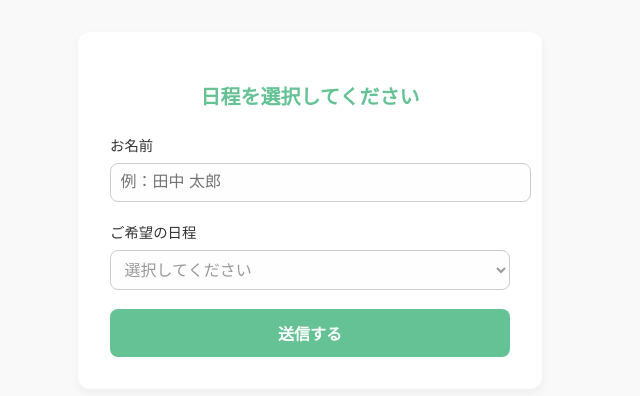
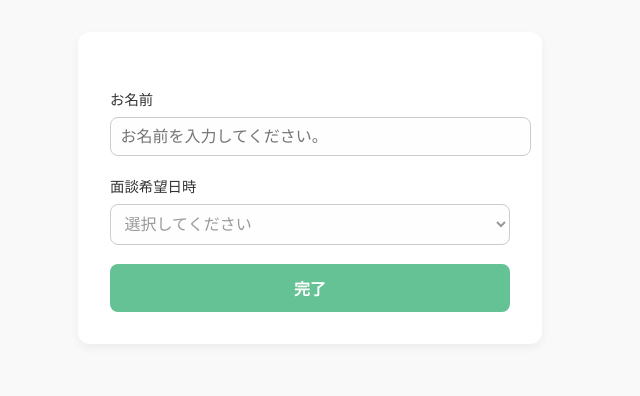
Before and after one commit to kangomill/kangomill.github.io, a plain HTML site: page index.html in a window 1280 px wide. Shown: the whole page, without its empty margins (330-970 px from the left). Drawn offline with Linux system fonts and the light colour scheme.

Commit message:
Update index.html

```diff
--- a/index.html
+++ b/index.html
@@ -75,12 +75,12 @@
 </head>
 <body>
   <div class="container">
-    <h2>日程を選択してください</h2>
+    <h2></h2>
     <form>
       <label for="name">お名前</label>
-      <input type="text" id="name" name="name" placeholder="例：田中 太郎" required>
+      <input type="text" id="name" name="name" placeholder="お名前を入力してください。" required>
 
-      <label for="date">ご希望の日程</label>
+      <label for="date">面談希望日時</label>
       <select id="date" name="date" required>
         <option value="" disabled selected>選択してください</option>
         <option value="2025-04-01">2025年4月1日</option>
@@ -88,7 +88,7 @@
         <option value="2025-04-03">2025年4月3日</option>
       </select>
 
-      <button type="submit">送信する</button>
+      <button type="submit">完了</button>
     </form>
   </div>
 </body>
```
